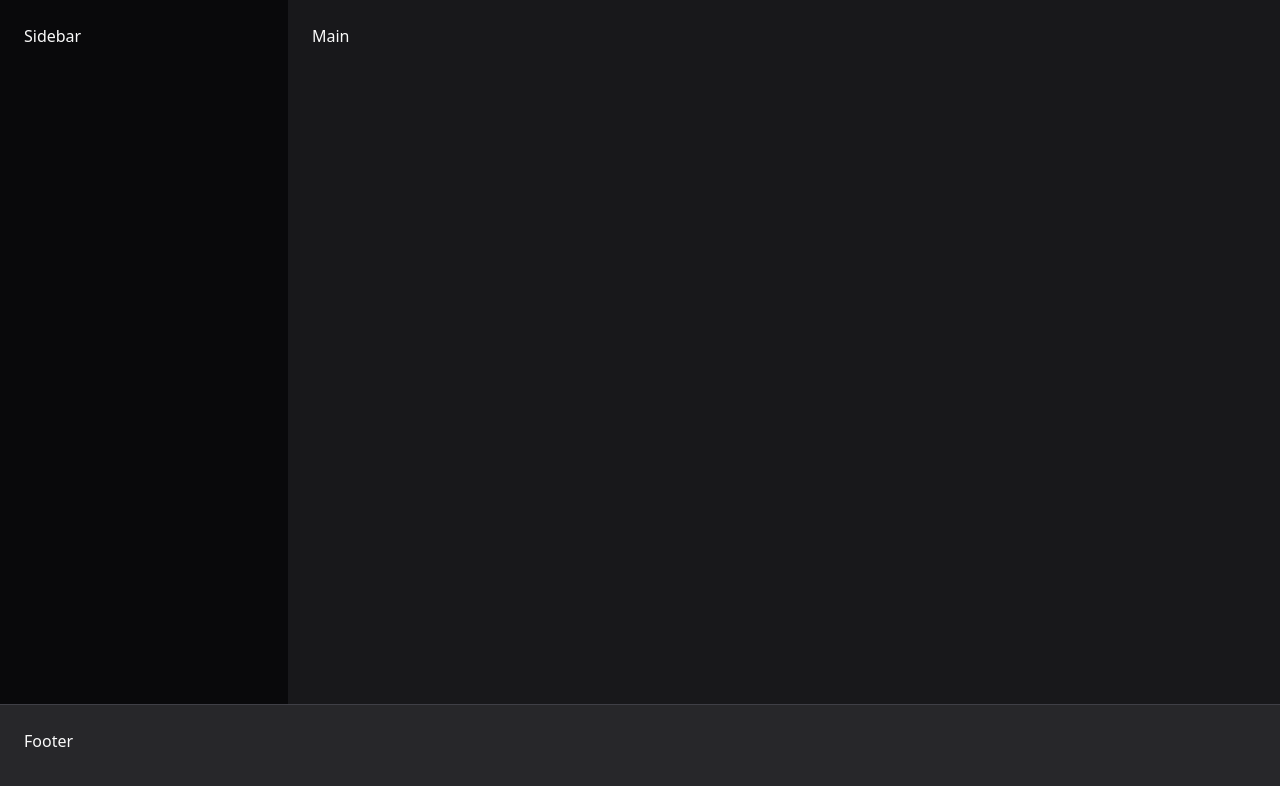
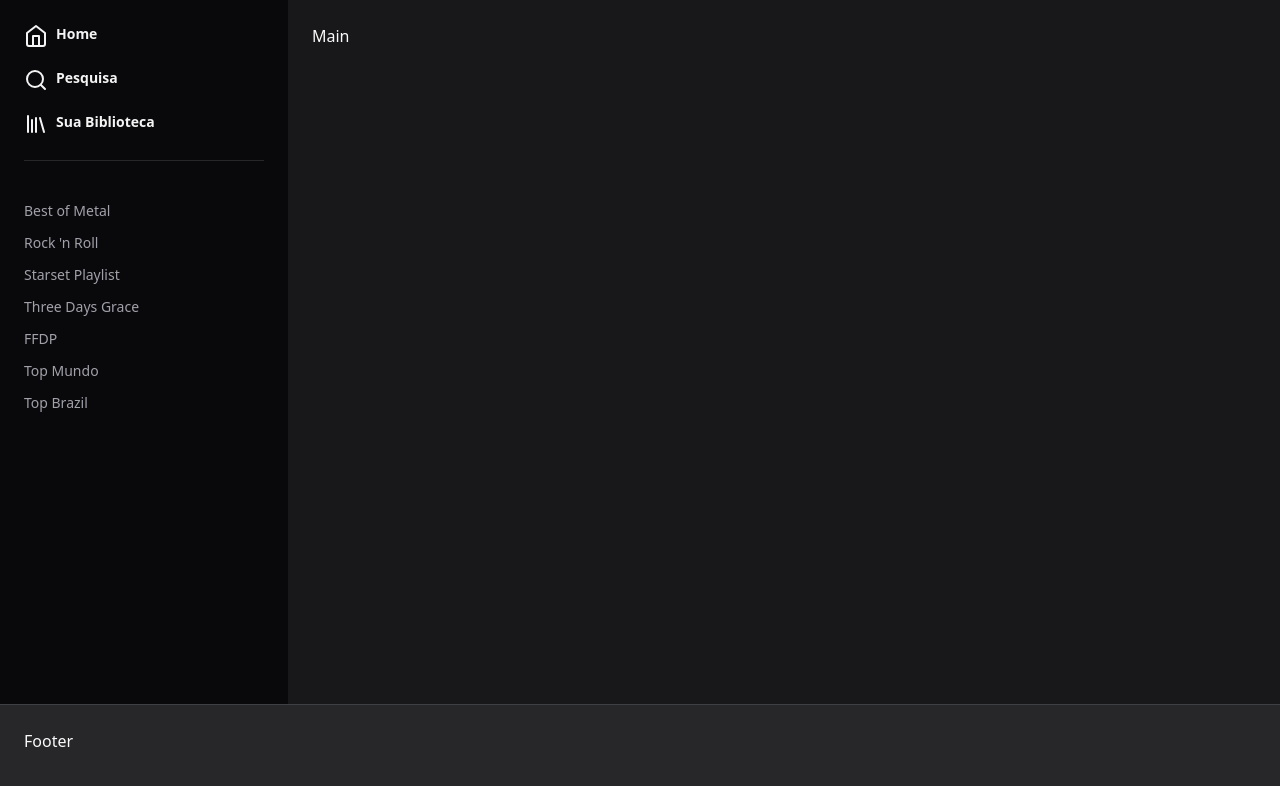
Before and after one commit to Daviiro/spotify-clone, a Next.js app: page / in a window 1280 px wide. Shown: the top 786 px of the page. Built offline with nearby package versions, Linux system fonts and the light colour scheme.

Commit message:
feat: sidebar icons and styling

```diff
--- a/package.json
+++ b/package.json
@@ -15,6 +15,7 @@
     "autoprefixer": "10.4.14",
     "eslint": "8.42.0",
     "eslint-config-next": "13.4.4",
+    "lucide-react": "^0.241.0",
     "next": "13.4.4",
     "postcss": "8.4.24",
     "react": "18.2.0",
--- a/src/app/page.tsx
+++ b/src/app/page.tsx
@@ -1,10 +1,61 @@
-import Image from "next/image";
+import {
+	Home as HomeIcon,
+	Search as SearchIcon,
+	Library as LibraryIcon,
+} from "lucide-react";
 
 export default function Home() {
 	return (
 		<div className="h-screen flex flex-col">
 			<div className="flex flex-1">
-				<aside className="w-72 bg-zinc-950 p-6">Sidebar</aside>
+				<aside className="w-72 bg-zinc-950 p-6">
+					<nav className="space-y-5">
+						<a
+							href=""
+							className="flex items gap-2 text-sm font-semibold text-zinc-100"
+						>
+							<HomeIcon />
+							Home
+						</a>
+						<a
+							href=""
+							className="flex items gap-2 text-sm font-semibold text-zinc-100"
+						>
+							<SearchIcon />
+							Pesquisa
+						</a>
+						<a
+							href=""
+							className="flex items gap-2 text-sm font-semibold text-zinc-100"
+						>
+							<LibraryIcon />
+							Sua Biblioteca
+						</a>
+					</nav>
+					<nav className="mt-6 pt-10 border-t border-zinc-800 flex flex-col gap-3 text-sm text-zinc-400 ">
+						<a href="" className="hover:text-zinc-100">
+							Best of Metal
+						</a>
+						<a href="" className="hover:text-zinc-100">
+							Rock 'n Roll
+						</a>
+						<a href="" className="hover:text-zinc-100">
+							Starset Playlist
+						</a>
+						<a href="" className="hover:text-zinc-100">
+							Three Days Grace
+						</a>
+						<a href="" className="hover:text-zinc-100">
+							FFDP
+						</a>
+						<a href="" className="hover:text-zinc-100">
+							Top Mundo
+						</a>
+						<a href="" className="hover:text-zinc-100">
+							Top Brazil
+						</a>
+					</nav>
+				</aside>
 				<main className="flex-1 p-6">Main</main>
 			</div>
 			<footer className="h-24 bg-zinc-800 border-t border-zinc-700 p-6">
```
Also changed, not shown: 1 other file (tests, documents, lock files or other folders).
